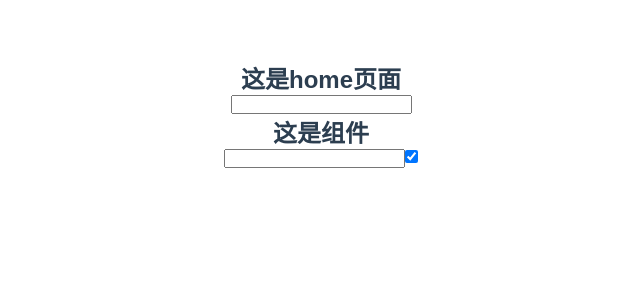
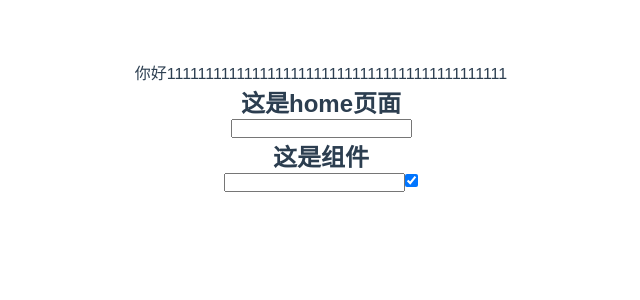
Before and after one commit to zx9962/waterProject, a Vue app: page / in a window 1280 px wide. Shown: the top 300 px of the page, without its empty margins (319-959 px from the left). Built offline with nearby package versions, Linux system fonts and the light colour scheme; no server answers.

Commit message:
邓迎硕修改

```diff
--- a/src/App.vue
+++ b/src/App.vue
@@ -1,5 +1,6 @@
 <template>
   <div id="app">
+    你好11111111111111111111111111111111111111111111
     <router-view/>
   </div>
 </template>
```
